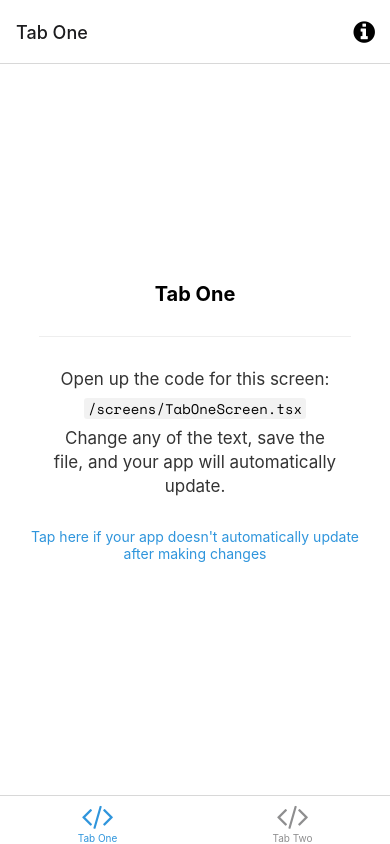
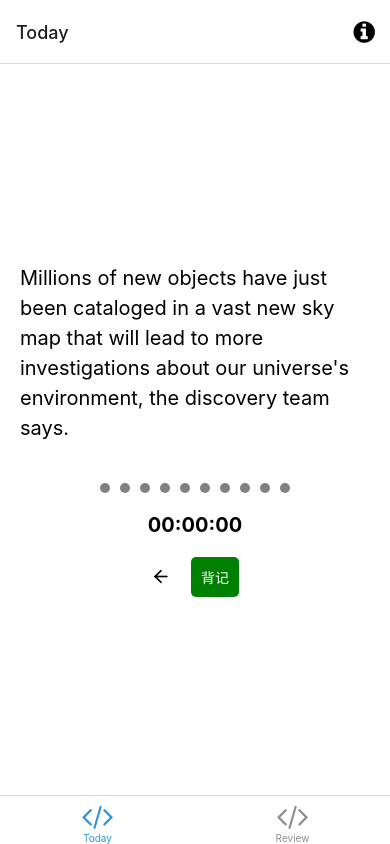
Before and after one commit to StrangeTown/just_recite, a React Native app: screen /TabOne in a window 390 px wide. Built offline with nearby package versions, Linux system fonts and the light colour scheme; what expo-linking would draw is missing.

Commit message:
Init Today page.

```diff
--- /dev/null
+++ b/components/Recite.tsx
@@ -0,0 +1,215 @@
+import { StyleSheet, Text, TouchableOpacity, View } from "react-native"
+import data from "../data/index"
+import get from "lodash.get"
+import { useState } from "react"
+import { Feather } from "@expo/vector-icons"
+
+const totalTimes = 10
+interface ReciteProgressProps {
+  value: number
+}
+function ReciteProgress({ value }: ReciteProgressProps) {
+  return (
+    <View style={styles.reciteProgress}>
+      {Array.from({ length: totalTimes }, (_, index) => {
+        return (
+          <View
+            key={index}
+            style={[
+              styles.reciteProgressItem,
+              index < value ? styles.reciteProgressItemDone : {},
+            ]}
+          />
+        )
+      })}
+    </View>
+  )
+}
+
+interface ReciteActionsProps {
+  isReciting: boolean
+  onReciteStart: () => void
+  onReciteEnd: () => void
+  onGoBack: () => void
+}
+function ReciteActions({
+  isReciting,
+  onReciteStart,
+  onReciteEnd,
+  onGoBack,
+}: ReciteActionsProps) {
+  const [timeString, setTimeString] = useState("00:00:00") // with milliseconds
+  const [timerInterval, setTimerInterval] = useState<NodeJS.Timeout | null>(
+    null
+  )
+
+  const handleReciteStart = () => {
+    onReciteStart()
+    setTimeString("00:00:00")
+
+    const startTime = new Date().getTime()
+    const timer = setInterval(() => {
+      const now = new Date().getTime()
+      const diff = now - startTime
+      const seconds = Math.floor(diff / 1000)
+      const minutes = Math.floor(seconds / 60)
+      const milliseconds = diff % 1000
+      const displayMilliseconds = Math.floor(milliseconds / 10)
+      setTimeString(
+        `${minutes.toString().padStart(2, "0")}:${(seconds % 60)
+          .toString()
+          .padStart(2, "0")}:${displayMilliseconds.toString().padStart(2, "0")}`
+      )
+    }, 100)
+    setTimerInterval(timer)
+  }
+  const handleReciteEnd = () => {
+    onReciteEnd()
+    if (timerInterval) {
+      clearInterval(timerInterval)
+    }
+  }
+
+  const handleGoBack = () => {
+    onGoBack()
+    if (timerInterval) {
+      clearInterval(timerInterval)
+      setTimeString("00:00:00")
+    }
+  }
+
+  return (
+    <>
+      <View style={styles.timer}>
+        <Text style={styles.timerText}>{timeString}</Text>
+      </View>
+
+      <View style={styles.actions}>
+        <Feather
+          onPress={handleGoBack}
+          style={styles.skipBack}
+          name="arrow-left"
+          size={20}
+          color="black"
+        />
+
+        {!isReciting && (
+          <TouchableOpacity
+            style={styles.reciteStart}
+            onPress={handleReciteStart}
+          >
+            <Text style={styles.reciteStartText}>背记</Text>
+          </TouchableOpacity>
+        )}
+        {isReciting && (
+          <TouchableOpacity style={styles.reciteEnd} onPress={handleReciteEnd}>
+            <Text style={styles.reciteEndText}>结束</Text>
+          </TouchableOpacity>
+        )}
+      </View>
+    </>
+  )
+}
+
+interface ReciteProps {
+  date: string
+}
+export default function Recite({ date }: ReciteProps) {
+  const [isReciting, setIsReciting] = useState(false)
+  const [reciteProgress, setReciteProgress] = useState(0)
+
+  const currentYear = new Date().getFullYear().toString()
+  const dataYear = data[currentYear]
+  const dataDate = dataYear.find((item: { date: string }) => item.date === date)
+
+  const value = get(dataDate, "value", "No data for this date")
+
+  const handleReciteEnd = () => {
+    setIsReciting(false)
+    setReciteProgress((prev) => {
+      return Math.min(prev + 1, totalTimes)
+    })
+  }
+
+  return (
+    <View style={styles.container}>
+      <Text style={styles.value}>{value}</Text>
+
+      {/* Recite Progress */}
+      <ReciteProgress value={reciteProgress} />
+
+      {/* Actions */}
+      <ReciteActions
+        isReciting={isReciting}
+        onReciteStart={() => setIsReciting(true)}
+        onReciteEnd={handleReciteEnd}
+        onGoBack={() => setReciteProgress((prev) => Math.max(prev - 1, 0))}
+      />
+    </View>
+  )
+}
+
+const styles = StyleSheet.create({
+  skipBack: {
+    marginRight: 20,
+  },
+  timer: {
+    marginTop: 20,
+    flexDirection: "row",
+    alignItems: "center",
+    justifyContent: "center",
+  },
+  timerText: {
+    fontSize: 20,
+    fontWeight: "bold",
+  },
+  reciteProgressItem: {
+    width: 10,
+    height: 10,
+    borderRadius: 5,
+    backgroundColor: "gray",
+    marginHorizontal: 5,
+  },
+  reciteProgressItemDone: {
+    backgroundColor: "green",
+  },
+  reciteStartText: {
+    color: "white",
+  },
+  reciteEndText: {
+    color: "white",
+  },
+  reciteStart: {
+    backgroundColor: "green",
+    padding: 10,
+    borderRadius: 5,
+  },
+  reciteEnd: {
+    backgroundColor: "red",
+    padding: 10,
+    borderRadius: 5,
+  },
+  actions: {
+    marginTop: 20,
+    flexDirection: "row",
+    alignItems: "center",
+    justifyContent: "center",
+  },
+  reciteProgress: {
+    marginTop: 40,
+    flexDirection: "row",
+    alignItems: "center",
+    justifyContent: "center",
+  },
+  value: {
+    fontSize: 20,
+    lineHeight: 30,
+  },
+  container: {
+    flex: 1,
+    alignItems: "center",
+    justifyContent: "center",
+    paddingHorizontal: 20,
+    // backgroundColor: '#d3d3d3',
+  },
+})
--- /dev/null
+++ b/data/2023.ts
@@ -0,0 +1,9 @@
+const strings = [
+  {
+    date: "2023-02-28",
+    value:
+      "Millions of new objects have just been cataloged in a vast new sky map that will lead to more investigations about our universe's environment, the discovery team says.",
+  },
+]
+
+export default strings;
--- /dev/null
+++ b/data/index.ts
@@ -0,0 +1,10 @@
+import string_2023 from './2023';
+
+interface Data {
+  [key: string]: any;
+}
+const data: Data = {
+  '2023': string_2023,
+};
+
+export default data;
--- a/navigation/index.tsx
+++ b/navigation/index.tsx
@@ -66,7 +66,7 @@ function BottomTabNavigator() {
         name="TabOne"
         component={TabOneScreen}
         options={({ navigation }: RootTabScreenProps<'TabOne'>) => ({
-          title: 'Tab One',
+          title: 'Today',
           tabBarIcon: ({ color }) => <TabBarIcon name="code" color={color} />,
           headerRight: () => (
             <Pressable
@@ -88,7 +88,7 @@ function BottomTabNavigator() {
         name="TabTwo"
         component={TabTwoScreen}
         options={{
-          title: 'Tab Two',
+          title: 'Review',
           tabBarIcon: ({ color }) => <TabBarIcon name="code" color={color} />,
         }}
       />
--- a/package.json
+++ b/package.json
@@ -17,15 +17,17 @@
     "@react-navigation/bottom-tabs": "^6.0.5",
     "@react-navigation/native": "^6.0.2",
     "@react-navigation/native-stack": "^6.1.0",
+    "@types/lodash.get": "^4.4.7",
     "expo": "~47.0.8",
-    "expo-asset": "~8.6.2",
+    "expo-asset": "~8.7.0",
     "expo-constants": "~14.0.2",
     "expo-font": "~11.0.1",
-    "expo-linking": "~3.2.3",
+    "expo-linking": "~3.3.0",
     "expo-splash-screen": "~0.17.5",
     "expo-status-bar": "~1.4.2",
     "expo-system-ui": "~2.0.1",
     "expo-web-browser": "~12.0.0",
+    "lodash.get": "^4.4.2",
     "react": "18.1.0",
     "react-dom": "18.1.0",
     "react-native": "0.70.5",
--- a/screens/TabOneScreen.tsx
+++ b/screens/TabOneScreen.tsx
@@ -1,15 +1,16 @@
 import { StyleSheet } from 'react-native';
 
 import EditScreenInfo from '../components/EditScreenInfo';
+import Recite from '../components/Recite';
 import { Text, View } from '../components/Themed';
 import { RootTabScreenProps } from '../types';
 
 export default function TabOneScreen({ navigation }: RootTabScreenProps<'TabOne'>) {
+  const dateString = new Date().toISOString().slice(0, 10);
+
   return (
     <View style={styles.container}>
-      <Text style={styles.title}>Tab One</Text>
-      <View style={styles.separator} lightColor="#eee" darkColor="rgba(255,255,255,0.1)" />
-      <EditScreenInfo path="/screens/TabOneScreen.tsx" />
+      <Recite date={dateString}/>
     </View>
   );
 }
```
Also changed, not shown: 1 other file (tests, documents, lock files or other folders).
